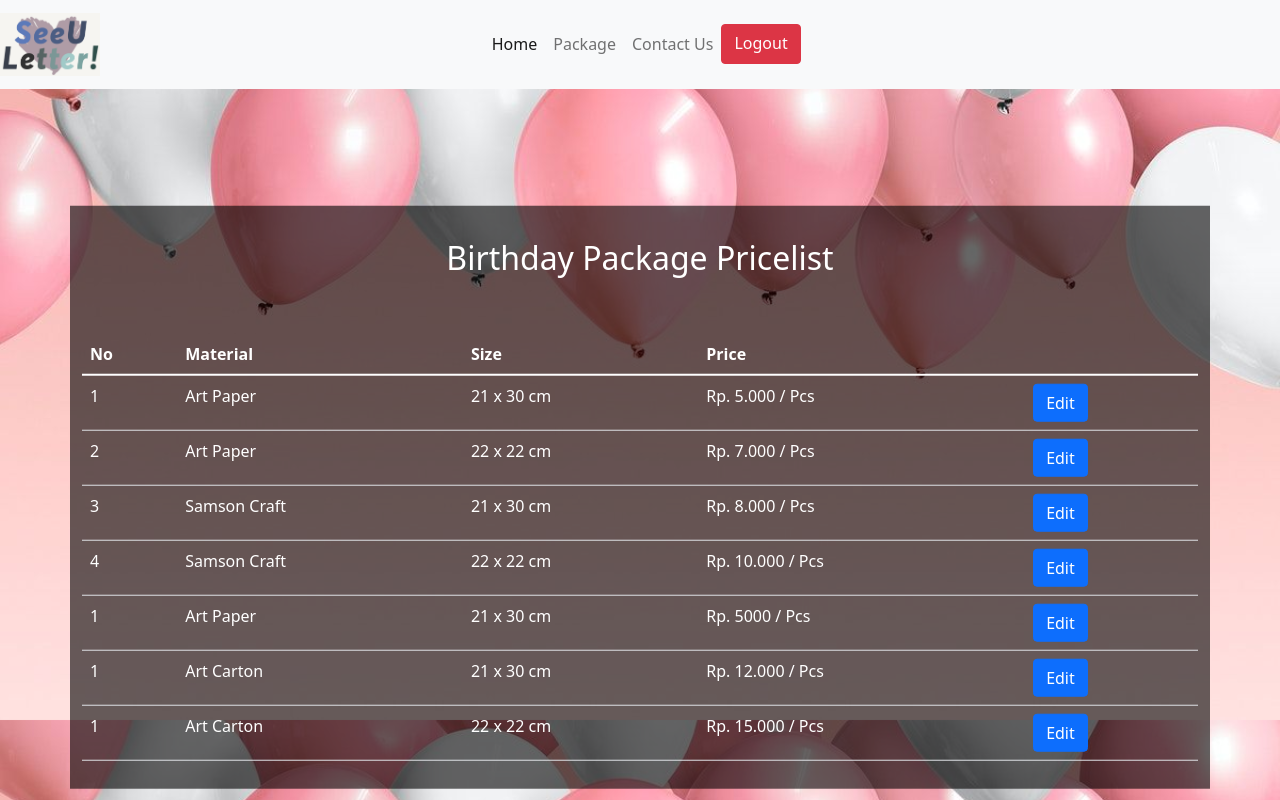
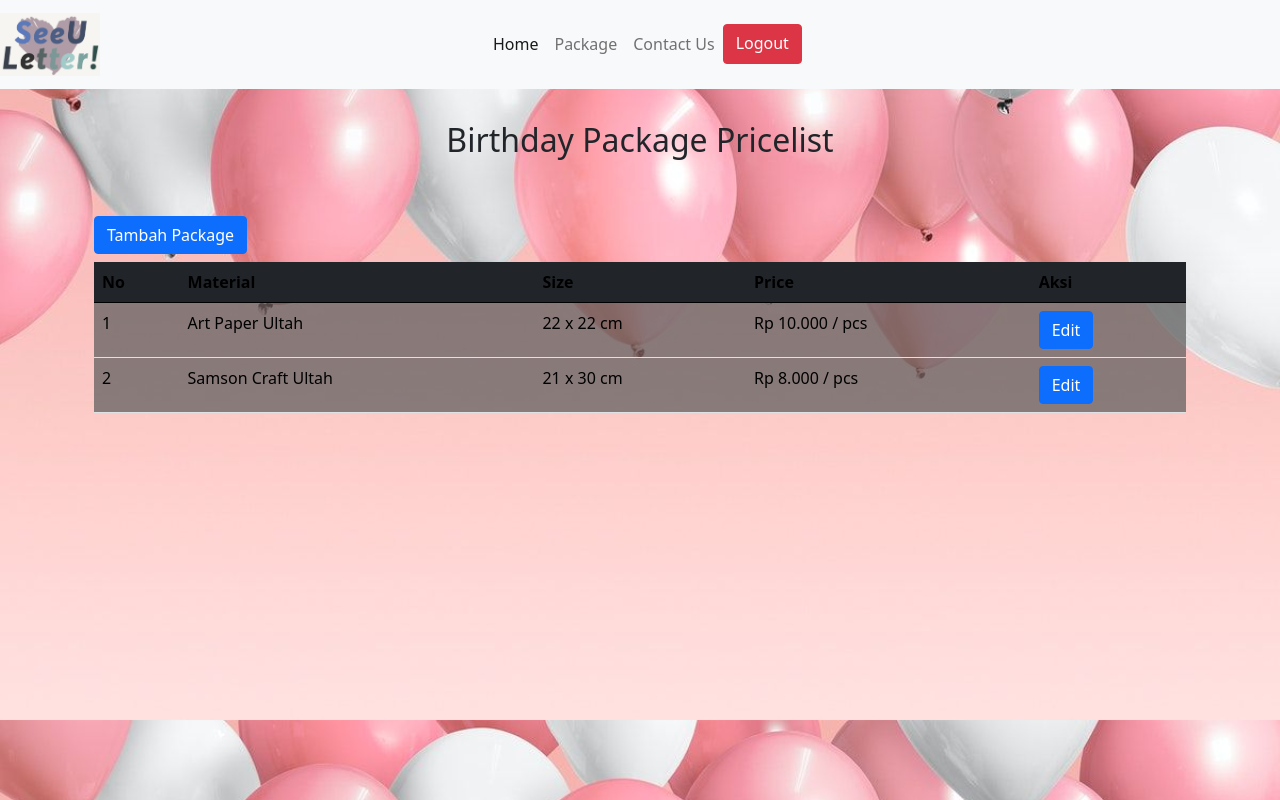
Before and after one commit to FAM-Org/php-seeuletter, a PHP site: page /admin-price2.php in a window 1280 px wide. Run offline with PHP 8.4, Linux system fonts and the light colour scheme; a user stored in the database is signed in; data comes from the database, SQL or seed files in the repository; some libraries are stand-ins or nearby versions.

Commit message:
Admin Tambah Package

```diff
--- a/admin-order.php
+++ b/admin-order.php
@@ -1,10 +1,10 @@
 <?php
 include('config.php');
-if ($_SESSION['id'] != TRUE) {
+if ($_SESSION['admin'] != TRUE) {
   header('location:login.php');
 }
 $email = $_SESSION["email"];
-$select = "SELECT * FROM service_order WHERE Status = 'Menunggu'";
+$select = "SELECT * FROM service_order";
 $query = mysqli_query($conn, $select);
 if (isset($_GET['Id'])) {
   $idpesanan = $_GET['Id'];
--- a/admin-price2.php
+++ b/admin-price2.php
@@ -1,7 +1,33 @@
 <?php
 include('config.php');
-if ($_SESSION['id'] != TRUE) {
+include('helper.php');
+
+if ($_SESSION['admin'] != TRUE) {
     header('location:login.php');
+}
+
+$id = $_SESSION["id"];
+$select = "SELECT * FROM package WHERE jenis_service = 'Birthday'";
+$query = mysqli_query($conn, $select);
+if (isset($_POST['edit'])) {
+
+    $id = $_POST['id'];
+    $material = $_POST['material'];
+    $size = $_POST['size'];
+    $price = $_POST['price'];
+
+    $query = mysqli_query($conn, "UPDATE package set  material= '$material', size= '$size', price='$price' where id = '$id' ");
+
+    header("location:./admin-price2.php");
+}
+if (isset($_POST['confirm'])) {
+    $material = $_POST['material'];
+    $size = $_POST['size'];
+    $price = $_POST['price'];
+
+    $query = mysqli_query($conn, "INSERT INTO package (material, size, price, jenis_service) VALUES ('$material','$size', '$price', 'Birthday')");
+
+    header("location:./admin-price2.php");
 }
 ?>
 
@@ -9,14 +35,46 @@ if ($_SESSION['id'] != TRUE) {
 <html lang="en">
 
 <head>
-    <meta charset="UTF-8">
-    <meta name="viewport" content="width=device-width, initial-scale=1.0">
-    <meta http-equiv="X-UA-Compatible" content="ie=edge">
-    <title>Birthday Package Pricelist</title>
+    <!-- Required meta tags -->
+    <meta charset="utf-8">
+    <meta name="viewport" content="width=device-width, initial-scale=1, shrink-to-fit=no">
 
-    <link href="https://cdn.jsdelivr.net/npm/bootstrap@5.1.3/dist/css/bootstrap.min.css" rel="stylesheet" integrity="sha384-1BmE4kWBq78iYhFldvKuhfTAU6auU8tT94WrHftjDbrCEXSU1oBoqyl2QvZ6jIW3" crossorigin="anonymous">
+    <title>Service</title>
 
-    <link rel="stylesheet" type="text/css" href="index.css">
+    <!-- Bootstrap CSS -->
+    <link rel="stylesheet" type="text/css" href="assets/css/bootstrap.min.css">
+    <link href="https://cdn.jsdelivr.net/npm/bootstrap@5.0.2/dist/css/bootstrap.min.css" rel="stylesheet" integrity="sha384-EVSTQN3/azprG1Anm3QDgpJLIm9Nao0Yz1ztcQTwFspd3yD65VohhpuuCOmLASjC" crossorigin="anonymous">
+    <!-- Fonts -->
+    <link rel="stylesheet" type="text/css" href="assets/fonts/font-awesome.min.css">
+    <!-- Icon -->
+    <link rel="stylesheet" type="text/css" href="assets/fonts/simple-line-icons.css">
+    <!-- Main Style -->
+    <link rel="stylesheet" type="text/css" href="assets/css/main.css">
+    <!-- About Style -->
+    <link rel="stylesheet" type="text/css" href="assets/css/about.css">
+
+    <script type="text/javascript" src="https://cdn.jsdelivr.net/npm/emailjs-com@3/dist/email.min.js"></script>
+    <script type="text/javascript">
+        (function() {
+            emailjs.init('user_Si1vNgkO5T0KHv80OQII6');
+        })();
+    </script>
+    <script type="text/javascript">
+        window.onload = function() {
+            document.getElementById('contactForm').addEventListener('submit', function(event) {
+                event.preventDefault();
+                this.contact_number.value = Math.random() * 100000 | 0;
+                emailjs.sendForm('service_a2xisqe', 'template_3dsl76e', this)
+                    .then(function() {
+                        console.log('SUCCESS!');
+                        alert("Thank You, I'll Relpy ASAP")
+                    }, function(error) {
+                        console.log('FAILED...', error);
+                        alert("Sorry i think there is a little trouble")
+                    });
+            });
+        }
+    </script>
 </head>
 
 <body style="background-image: url(ballons.jpg);background-size:cover;">
@@ -47,111 +105,106 @@ if ($_SESSION['id'] != TRUE) {
         </div>
     </nav>
 
-    <section>
-        <div class="container" style="background-color: #00000099;background-size:cover;color:white;transform:translateY(20%);height: auto;padding-bottom:1%">
-            <h2 align="center" style="padding-top: 3%;" mt-2>Birthday Package Pricelist</h2>
-            <br><br>
-            <table class="table" style="color: white;">
-                <thead>
-                    <tr>
-                        <th scope="col">No</th>
-                        <th scope="col">Material</th>
-                        <th scope="col">Size</th>
-                        <th scope="col">Price</th>
-                        <th scope="col"></th>
-                    </tr>
-                </thead>
-                <tbody>
-                    <tr>
-                        <td scope="row">1</td>
-                        <td>Art Paper</td>
-                        <td>21 x 30 cm</td>
-                        <td>Rp. 5.000 / Pcs</td>
-                        <td><button class="btn btn-primary" id="submit" data-bs-toggle="modal" data-bs-target="#modaledit">Edit</button></td>
-                    </tr>
 
-                    <tr>
-                        <td scope="row">2</td>
-                        <td>Art Paper</td>
-                        <td>22 x 22 cm</td>
-                        <td>Rp. 7.000 / Pcs</td>
-                        <td><button class="btn btn-primary" id="submit" data-bs-toggle="modal" data-bs-target="#modaledit">Edit</button></td>
-                    </tr>
-
-                    <tr>
-                        <td scope="row">3</td>
-                        <td>Samson Craft</td>
-                        <td>21 x 30 cm</td>
-                        <td>Rp. 8.000 / Pcs</td>
-                        <td><button class="btn btn-primary" id="submit" data-bs-toggle="modal" data-bs-target="#modaledit">Edit</button></td>
-                    </tr>
-
-                    <tr>
-                        <td scope="row">4</td>
-                        <td>Samson Craft</td>
-                        <td>22 x 22 cm</td>
-                        <td>Rp. 10.000 / Pcs</td>
-                        <td><button class="btn btn-primary" id="submit" data-bs-toggle="modal" data-bs-target="#modaledit">Edit</button></td>
-                    </tr>
-
-                    <tr>
-                        <td scope="row">1</td>
-                        <td>Art Paper</td>
-                        <td>21 x 30 cm</td>
-                        <td>Rp. 5000 / Pcs</td>
-                        <td><button class="btn btn-primary" id="submit" data-bs-toggle="modal" data-bs-target="#modaledit">Edit</button></td>
-                    </tr>
-
-                    <tr>
-                        <td scope="row">1</td>
-                        <td>Art Carton</td>
-                        <td>21 x 30 cm</td>
-                        <td>Rp. 12.000 / Pcs</td>
-                        <td><button class="btn btn-primary" id="submit" data-bs-toggle="modal" data-bs-target="#modaledit">Edit</button></td>
-                    </tr>
-
-                    <tr>
-                        <td scope="row">1</td>
-                        <td>Art Carton</td>
-                        <td>22 x 22 cm</td>
-                        <td>Rp. 15.000 / Pcs</td>
-                        <td><button class="btn btn-primary" id="submit" data-bs-toggle="modal" data-bs-target="#modaledit">Edit</button></td>
-                    </tr>
-                </tbody>
-            </table>
-        </div>
-        <div class="modal fade" id="modaledit" tabindex="-1" aria-labelledby="modaledit" aria-hidden="true">
+    <div class="container">
+        <h2 align="center" style="padding-top: 3%;" mt-2>Birthday Package Pricelist</h2>
+        <br><br>
+        <button class="btn btn-primary mb-2" type="button" data-bs-toggle="modal" data-bs-target="#modaltambah">Tambah Package</button>
+        <div class="modal fade" id="modaltambah" tabindex="-1" aria-labelledby="modaledit" aria-hidden="true">
             <div class="modal-dialog">
                 <div class="modal-content">
                     <div class="modal-header">
-                        <h5 class="modal-title" id="modaledit">Birthday Package Form</h5>
+                        <h5 class="modal-title" id="modaledit">Wedding Package Form</h5>
                         <button type="button" class="btn-close" data-bs-dismiss="modal" aria-label="Close"></button>
                     </div>
                     <div class="modal-body">
                         <form action="" method="post">
                             <h1>Package Edit</h1>
                             <fieldset>
+
                                 <div class="mb-3">
                                     <label>Material:</label>
-                                    <input type="text" id="email" name="email" value="" class="form-control">
+                                    <input type="text" id="material" name="material" class="form-control">
                                 </div>
                                 <div class="mb-3">
                                     <label>Size:</label>
-                                    <input type="text" id="username" name="username" value="" class="form-control">
+                                    <input type="text" id="size" name="size" class="form-control">
                                 </div>
                                 <div class="mb-3">
                                     <label>Price:</label>
-                                    <input type="text" id="kontak" name="kontak" class="form-control">
+                                    <input type="number" id="price" name="price" class="form-control">
                                 </div>
                             </fieldset>
-                            <button type="submit" name="order" class="btn btn-primary">Save</button>
+                            <button type="submit" name="confirm" class="btn btn-primary">Confirm</button>
                             <button type="button" name="cancel" class="btn btn-danger" data-bs-dismiss="modal">Cancel</button>
                         </form>
                     </div>
                 </div>
             </div>
         </div>
-    </section>
+        <table class="table" style="color: white;">
+            <thead class="bg-dark">
+                <tr>
+                    <th scope="col">No</th>
+                    <th scope="col">Material</th>
+                    <th scope="col">Size</th>
+                    <th scope="col">Price</th>
+                    <th scope="col">Aksi</th>
+                </tr>
+            </thead>
+            <tbody style="background-color: rgba(94, 94, 94, 0.72);">
+                <?php
+                $no = 1;
+                while ($selects = mysqli_fetch_assoc($query)) :
+                ?>
+                    <tr>
+                        <td scope="row"><?= $no++ ?></td>
+                        <td><?= $selects['material'] ?></td>
+                        <td><?= $selects['size'] ?></td>
+                        <td>
+                            <?= rupiah((int)$selects['price']) ?> / pcs
+                        </td>
+                        <td><button type="button" class="btn btnOrder btn-primary" data-bs-toggle="modal" data-bs-target="#modaledit<?= $selects['id'] ?>">Edit</button>
+                        </td>
+                    </tr>
+                    <div class="modal fade" id="modaledit<?= $selects['id'] ?>" tabindex="-1" aria-labelledby="modaledit" aria-hidden="true">
+                        <div class="modal-dialog">
+                            <div class="modal-content">
+                                <div class="modal-header">
+                                    <h5 class="modal-title" id="modaledit">Wedding Package Form</h5>
+                                    <button type="button" class="btn-close" data-bs-dismiss="modal" aria-label="Close"></button>
+                                </div>
+                                <div class="modal-body">
+                                    <form action="" method="post">
+                                        <h1>Package Edit</h1>
+                                        <fieldset>
+                                            <input type="text" id="id" name="id" value="<?= $selects['id'] ?>" hidden>
+                                            <div class="mb-3">
+                                                <label>Material:</label>
+                                                <input type="text" id="material" name="material" value="<?= $selects['material'] ?>" class="form-control">
+                                            </div>
+                                            <div class="mb-3">
+                                                <label>Size:</label>
+                                                <input type="text" id="size" name="size" value="<?= $selects['size'] ?>" class="form-control">
+                                            </div>
+                                            <div class="mb-3">
+                                                <label>Price:</label>
+                                                <input type="text" id="price" name="price" value="<?= $selects['price'] ?>" class="form-control">
+                                            </div>
+                                        </fieldset>
+                                        <button type="submit" name="edit" class="btn btn-primary">Save</button>
+                                        <button type="button" name="cancel" class="btn btn-danger" data-bs-dismiss="modal">Cancel</button>
+                                    </form>
+                                </div>
+                            </div>
+                        </div>
+                    </div>
+                <?php endwhile; ?>
+            </tbody>
+        </table>
+    </div>
+
+
     <script src="https://cdn.jsdelivr.net/npm/bootstrap@5.1.3/dist/js/bootstrap.bundle.min.js" integrity="sha384-ka7Sk0Gln4gmtz2MlQnikT1wXgYsOg+OMhuP+IlRH9sENBO0LRn5q+8nbTov4+1p" crossorigin="anonymous"></script>
 </body>
 
--- a/pelanggan-order.php
+++ b/pelanggan-order.php
@@ -134,5 +134,7 @@ if (isset($_GET['id_hapus'])) {
     </table>
   </div>
 </body>
+<script src="https://cdn.jsdelivr.net/npm/bootstrap@5.1.3/dist/js/bootstrap.bundle.min.js" integrity="sha384-ka7Sk0Gln4gmtz2MlQnikT1wXgYsOg+OMhuP+IlRH9sENBO0LRn5q+8nbTov4+1p" crossorigin="anonymous">
+</script>
 
 </html>
```
Also changed, not shown: admin-price1.php (+138 -85 lines).
